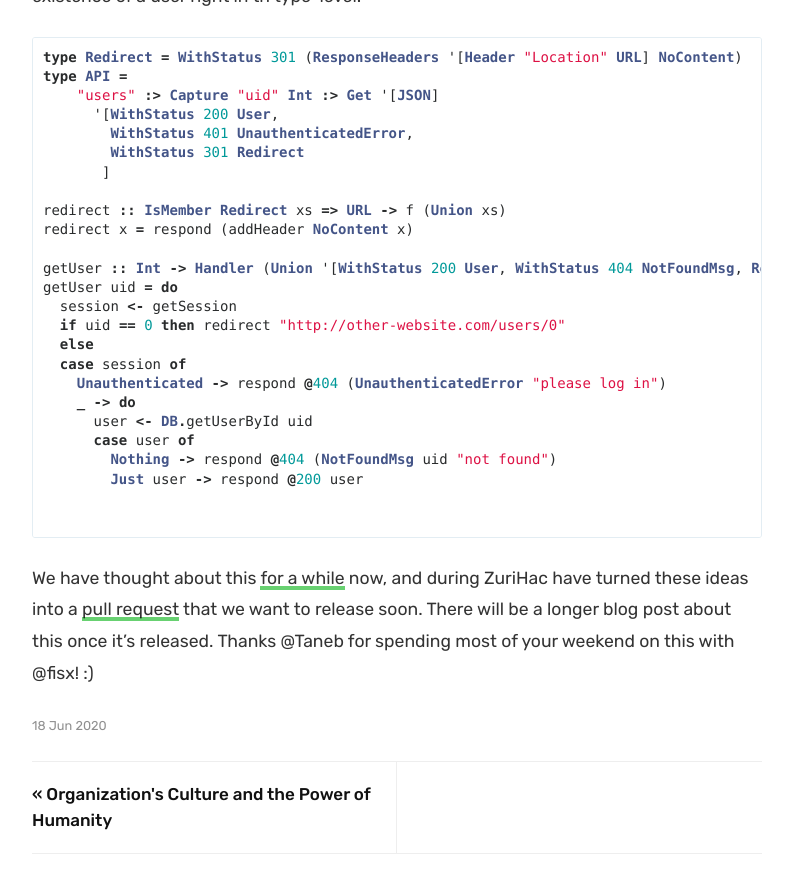
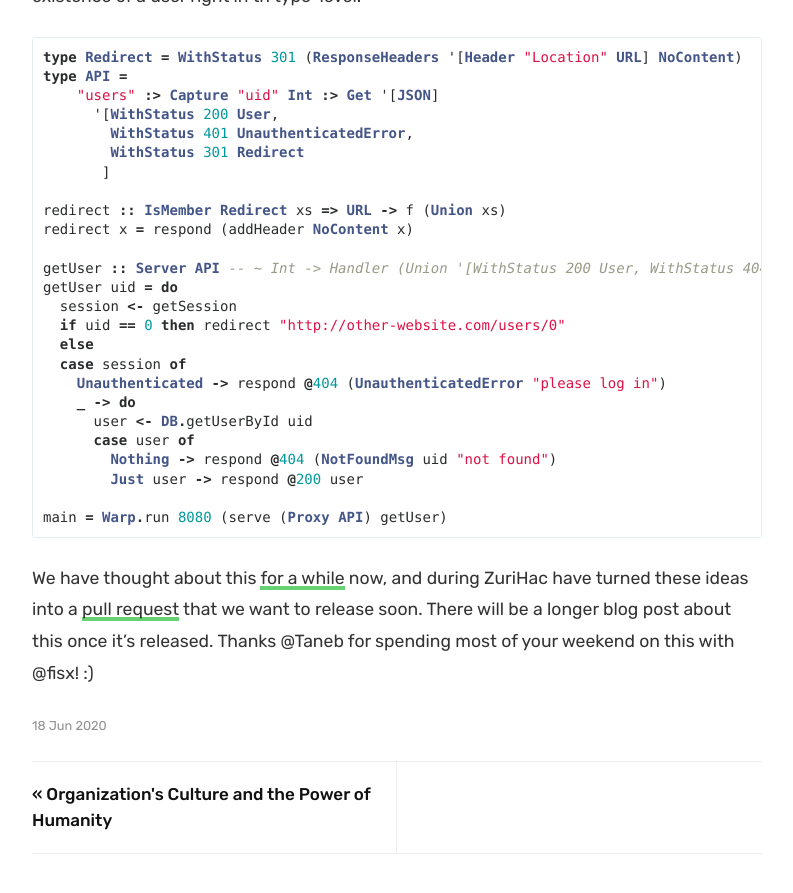
Before and after one commit to wireapp/wireapp.github.io, a Jekyll site: the page built from _posts/2020-06-18-zurihac.md, in a window 1280 px wide and 900 px high, scrolled down 2038 px. Shown: the top 893 px of the window, without its empty margins (433-1226 px from the left). Built offline with Jekyll 4.4.1, drawn with Linux system fonts in a browser that asks for light colours; comment, search, counter and statistics services are not loaded.

Commit message:
Update 2020-06-18-zurihac.md

````diff
--- a/_posts/2020-06-18-zurihac.md
+++ b/_posts/2020-06-18-zurihac.md
@@ -88,7 +88,7 @@ type API =
 redirect :: IsMember Redirect xs => URL -> f (Union xs)
 redirect x = respond (addHeader NoContent x)
 
-getUser :: Int -> Handler (Union '[WithStatus 200 User, WithStatus 404 NotFoundMsg, Redirect])
+getUser :: Server API -- ~ Int -> Handler (Union '[WithStatus 200 User, WithStatus 404 NotFoundMsg, Redirect])
 getUser uid = do
   session <- getSession
   if uid == 0 then redirect "http://other-website.com/users/0"
@@ -101,7 +101,7 @@ getUser uid = do
         Nothing -> respond @404 (NotFoundMsg uid "not found")
         Just user -> respond @200 user
 
-
+main = Warp.run 8080 (serve (Proxy API) getUser)
 ```
 
 We have thought about this [for a
````
